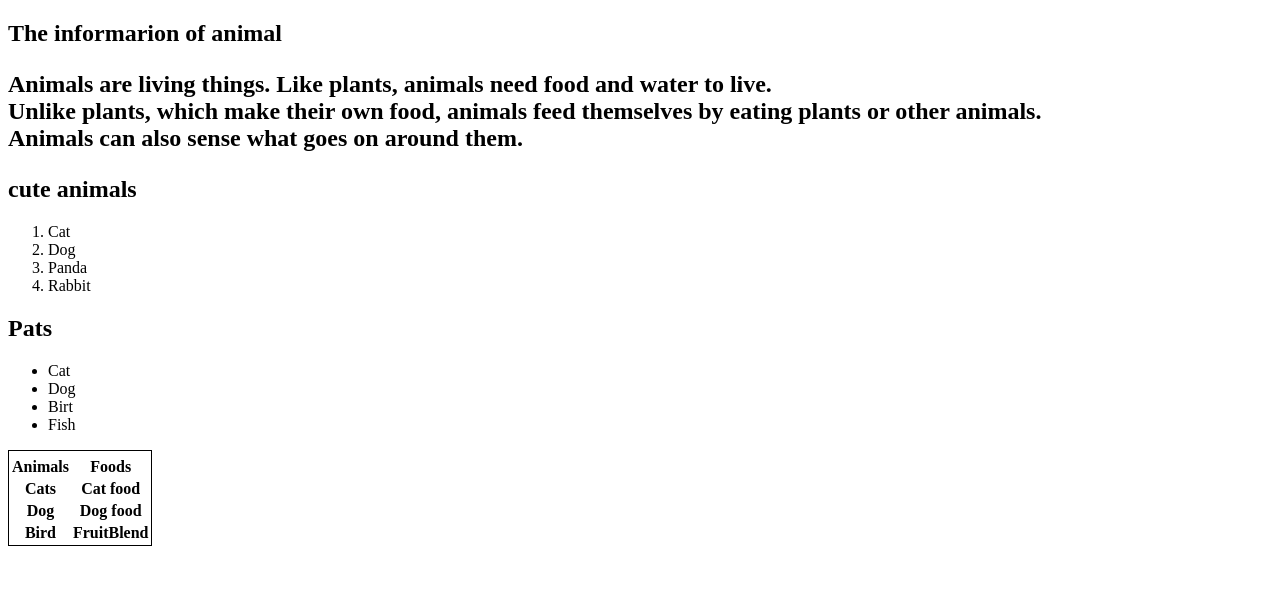
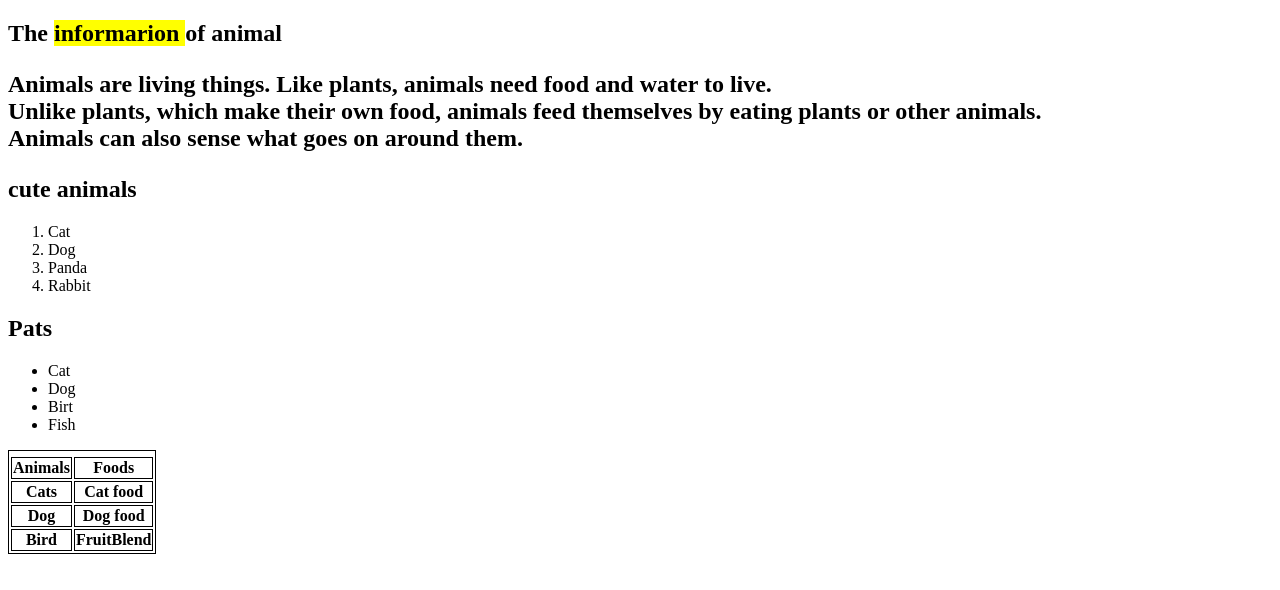
Before and after one commit to majharul1712/index, a plain HTML site: page index.html in a window 1280 px wide. Drawn offline with Linux system fonts and the light colour scheme.

Commit message:
Updated code

```diff
--- a/index.html
+++ b/index.html
@@ -7,11 +7,14 @@
 </head>
 <body>
     <section>
+
+
         <div>
-            <h1>The <span style="background-color:solid border-left: unset;(255, 0, 0);">informarion </span>of animal</h1>
+            <h1>The <span style="background-color: yellow;">informarion </span>of animal</h1>
             <h2><p>Animals are living things. Like plants, animals need food and water to live. <br> Unlike plants, which make their own food, animals feed themselves by eating plants or other animals. <br>Animals can also sense what goes on around them.</p></h2>
+        </div>
 
-        </div>
+
         <div>
             <h1>cute animals</h1>
             <ol>
@@ -20,40 +23,40 @@
                 <li>Panda</li>
                 <li>Rabbit</li>
             </ol>
+
             <h1>Pats</h1>
             <ul>
                 <li>Cat</li>
                 <li>Dog</li>
                 <li>Birt</li>
                 <li>Fish</li>
-
             </ul>
         </div>
+
         <div>
             <table style="border:  1px solid black;">
                 <th>
                     <tr>
-                        <th>Animals</th>
-                        <th>Foods</th>
+                        <th style="border:  1px solid black;">Animals</th>
+                        <th style="border:  1px solid black;">Foods</th>
                     </tr>
                 </th>
                 <tbody>
                     <tr>
-                        <th>Cats</th>
-                        <th> Cat food</th>
+                        <th style="border:  1px solid black;">Cats</th>
+                        <th style="border:  1px solid black;"> Cat food</th>
 
                     </tr>
                     <tr>
-                        <th>Dog</th>
-                        <th>Dog food</th>
+                        <th style="border:  1px solid black;">Dog</th>
+                        <th style="border:  1px solid black;">Dog food</th>
                     </tr>
                     <tr>
-                        <th>Bird</th>
-                        <th>FruitBlend</th>
+                        <th style="border:  1px solid black;">Bird</th>
+                        <th style="border:  1px solid black;">FruitBlend</th>
                     </tr>
                 </tbody>
             </table>
-
         </div>
     </section>
 </body>
```
